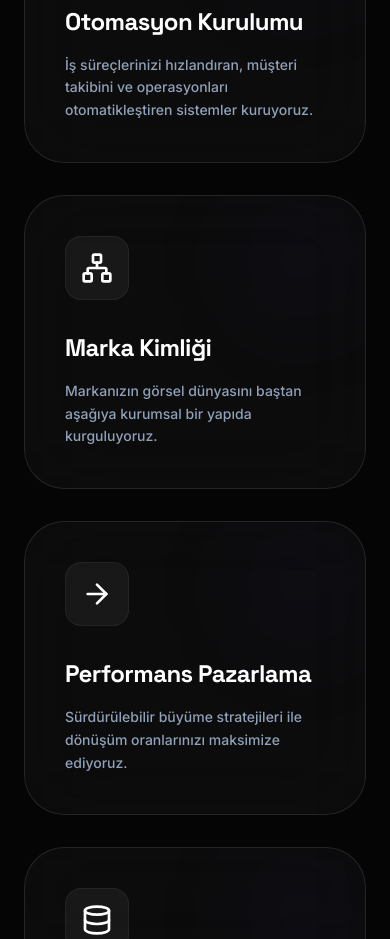
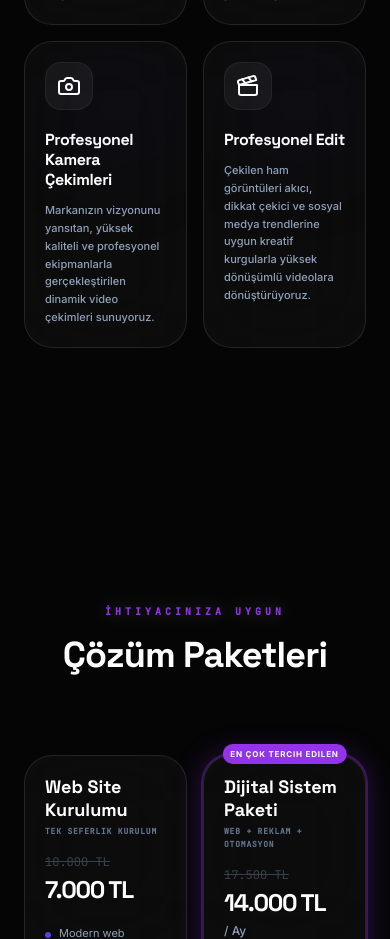
Before and after one commit to eren-17-ai/mono-digital, a React (Vite) app: page / in a window 390 px wide. Shown: the part 3060-3999 px from the top of the page. Built offline with nearby package versions, Linux system fonts and the light colour scheme.

Commit message:
mobil gornum guncelleme

```diff
--- a/src/App.tsx
+++ b/src/App.tsx
@@ -6,6 +6,8 @@ import {
   Bot,
   Database,
   Globe,
+  Camera,
+  Clapperboard,
   ArrowRight,
   CheckCircle2,
   Menu,
@@ -401,14 +403,16 @@ export default function App() {
             </p>
           </div>
 
-          <div className="grid md:grid-cols-3 gap-8 text-left">
+          <div className="grid grid-cols-2 md:grid-cols-3 gap-4 md:gap-8 text-left">
             {[
               { icon: Zap, title: "Meta Reklam Yönetimi", desc: "Facebook ve Instagram'da hedef odaklı stratejilerle maksimum dönüşüm sağlıyoruz." },
               { icon: Globe, title: "Web Tasarım", desc: "Hızlı, kullanıcı dostu ve prestijli web deneyimleri tasarlıyoruz." },
               { icon: Bot, title: "Otomasyon Kurulumu", desc: "İş süreçlerinizi hızlandıran, müşteri takibini ve operasyonları otomatikleştiren sistemler kuruyoruz." },
               { icon: Network, title: "Marka Kimliği", desc: "Markanızın görsel dünyasını baştan aşağıya kurumsal bir yapıda kurguluyoruz." },
               { icon: ArrowRight, title: "Performans Pazarlama", desc: "Sürdürülebilir büyüme stratejileri ile dönüşüm oranlarınızı maksimize ediyoruz." },
-              { icon: Database, title: "Dijital Danışmanlık", desc: "Dijital büyüme stratejilerinizde uzman görüşümüzle yanınızdayız." }
+              { icon: Database, title: "Dijital Danışmanlık", desc: "Dijital büyüme stratejilerinizde uzman görüşümüzle yanınızdayız." },
+              { icon: Camera, title: "Profesyonel Kamera Çekimleri", desc: "Markanızın vizyonunu yansıtan, yüksek kaliteli ve profesyonel ekipmanlarla gerçekleştirilen dinamik video çekimleri sunuyoruz." },
+              { icon: Clapperboard, title: "Profesyonel Edit", desc: "Çekilen ham görüntüleri akıcı, dikkat çekici ve sosyal medya trendlerine uygun kreatif kurgularla yüksek dönüşümlü videolara dönüştürüyoruz." }
             ].map((service, i) => (
               <motion.div
                 key={i}
@@ -417,14 +421,14 @@ export default function App() {
                 viewport={{ once: true }}
                 transition={{ delay: i * 0.1 }}
                 whileHover={{ y: -10, scale: 1.02 }}
-                className="glass p-10 rounded-[2.5rem] group border-white/5 hover:border-brand-blue/40 transition-all cursor-default relative overflow-hidden"
+                className="glass p-5 md:p-10 rounded-[1.75rem] md:rounded-[2.5rem] group border-white/5 hover:border-brand-blue/40 transition-all cursor-default relative overflow-hidden"
               >
                 <div className="absolute top-0 right-0 w-32 h-32 bg-brand-blue/5 blur-[50px] rounded-full group-hover:bg-brand-blue/10 transition-colors" />
-                <div className="w-16 h-16 bg-white/5 rounded-2xl flex items-center justify-center mb-8 group-hover:bg-brand-blue/10 transition-colors border border-white/5">
-                  <service.icon className="text-white group-hover:text-brand-blue transition-all" size={32} />
+                <div className="w-12 h-12 md:w-16 md:h-16 bg-white/5 rounded-2xl flex items-center justify-center mb-5 md:mb-8 group-hover:bg-brand-blue/10 transition-colors border border-white/5">
+                  <service.icon className="w-6 h-6 md:w-8 md:h-8 text-white group-hover:text-brand-blue transition-all" />
                 </div>
-                <h3 className="text-2xl font-bold mb-4 text-white font-display tracking-tight">{service.title}</h3>
-                <p className="text-slate-400 leading-relaxed text-sm font-medium">
+                <h3 className="text-base md:text-2xl font-bold mb-3 md:mb-4 text-white font-display tracking-tight leading-tight">{service.title}</h3>
+                <p className="text-slate-400 leading-relaxed text-[11px] md:text-sm font-medium">
                   {service.desc}
                 </p>
               </motion.div>
@@ -441,7 +445,7 @@ export default function App() {
             <h2 className="text-4xl md:text-7xl font-bold mb-6 tracking-tight text-white font-display">Çözüm Paketleri</h2>
           </div>
 
-          <div className="grid md:grid-cols-3 gap-8">
+          <div className="grid grid-cols-2 md:grid-cols-3 gap-4 md:gap-8">
             {[
               {
                 title: "Web Site Kurulumu",
@@ -465,7 +469,7 @@ export default function App() {
               },
               {
                 title: "Reklam Yönetimi",
-                oldPrice: "7.500 TL",
+                oldPrice: "10.000 TL",
                 price: "8.000 TL",
                 period: "/ Ay",
                 subtitle: "Aylık Yönetim",
@@ -480,40 +484,40 @@ export default function App() {
                 whileInView={{ opacity: 1, scale: 1 }}
                 viewport={{ once: true }}
                 transition={{ delay: i * 0.1 }}
-                className={`glass p-12 rounded-[3rem] border-white/5 ${pkg.highlight ? 'ring-2 ring-brand-purple/30 glow-purple bg-brand-purple/[0.02]' : ''} relative flex flex-col`}
+                className={`glass p-5 md:p-12 rounded-[1.75rem] md:rounded-[3rem] border-white/5 ${pkg.highlight ? 'ring-2 ring-brand-purple/30 glow-purple bg-brand-purple/[0.02]' : ''} relative flex flex-col`}
               >
                 {pkg.highlight && (
-                  <span className="absolute -top-4 left-1/2 -translate-x-1/2 px-4 py-1 bg-brand-purple text-white text-[10px] font-bold uppercase tracking-widest rounded-full">En Çok Tercih Edilen</span>
+                  <span className="absolute -top-3 md:-top-4 left-1/2 -translate-x-1/2 px-2 md:px-4 py-1 bg-brand-purple text-white text-[8px] md:text-[10px] font-bold uppercase tracking-widest rounded-full whitespace-nowrap">En Çok Tercih Edilen</span>
                 )}
-                <h3 className="text-2xl font-bold mb-1 text-white font-display">{pkg.title}</h3>
+                <h3 className="text-lg md:text-2xl font-bold mb-1 text-white font-display leading-tight">{pkg.title}</h3>
                 {pkg.subtitle && (
-                  <div className="text-[10px] font-mono tracking-widest text-slate-500 uppercase mb-6 font-bold">
+                  <div className="text-[8px] md:text-[10px] font-mono tracking-widest text-slate-500 uppercase mb-4 md:mb-6 font-bold leading-relaxed">
                     {pkg.subtitle}
                   </div>
                 )}
 
-                <div className="mb-8 flex flex-col">
+                <div className="mb-5 md:mb-8 flex flex-col">
                   {pkg.oldPrice && (
-                    <span className="text-slate-500 text-sm line-through opacity-50 font-mono mb-1">
+                    <span className="text-slate-500 text-xs md:text-sm line-through opacity-50 font-mono mb-1">
                       {pkg.oldPrice}
                     </span>
                   )}
-                  <div className="flex items-baseline gap-1">
-                    <span className="text-4xl font-bold text-white tracking-tighter font-display">
+                  <div className="flex flex-wrap items-baseline gap-1">
+                    <span className="text-2xl md:text-4xl font-bold text-white tracking-tighter font-display">
                       {pkg.price}
                     </span>
                     {pkg.period && (
-                      <span className="text-slate-400 text-sm font-medium">
+                      <span className="text-slate-400 text-xs md:text-sm font-medium">
                         {pkg.period}
                       </span>
                     )}
                   </div>
                 </div>
 
-                <div className="space-y-4 mb-10 flex-1">
+                <div className="space-y-2.5 md:space-y-4 mb-6 md:mb-10 flex-1">
                   {pkg.features.map((feat, fi) => (
-                    <div key={fi} className="flex items-center gap-3 text-sm text-slate-400">
-                      <div className={`w-1.5 h-1.5 rounded-full ${pkg.highlight ? 'bg-brand-purple' : 'bg-brand-blue'}`} />
+                    <div key={fi} className="flex items-start gap-2 md:gap-3 text-[11px] md:text-sm text-slate-400 leading-snug">
+                      <div className={`w-1.5 h-1.5 rounded-full mt-1.5 shrink-0 ${pkg.highlight ? 'bg-brand-purple' : 'bg-brand-blue'}`} />
                       {feat}
                     </div>
                   ))}
@@ -522,7 +526,7 @@ export default function App() {
                   href={pkg.whatsapp}
                   target="_blank"
                   rel="noopener noreferrer"
-                  className={`w-full py-4 rounded-2xl font-bold text-white transition-all cursor-pointer text-center ${pkg.highlight ? 'bg-brand-purple hover:glow-purple' : 'bg-white/5 border border-white/10 hover:bg-white/10'}`}
+                  className={`w-full py-3 md:py-4 rounded-2xl font-bold text-white transition-all cursor-pointer text-center text-xs md:text-base ${pkg.highlight ? 'bg-brand-purple hover:glow-purple' : 'bg-white/5 border border-white/10 hover:bg-white/10'}`}
                 >
                   Detaylı Bilgi Al
                 </a>
```
